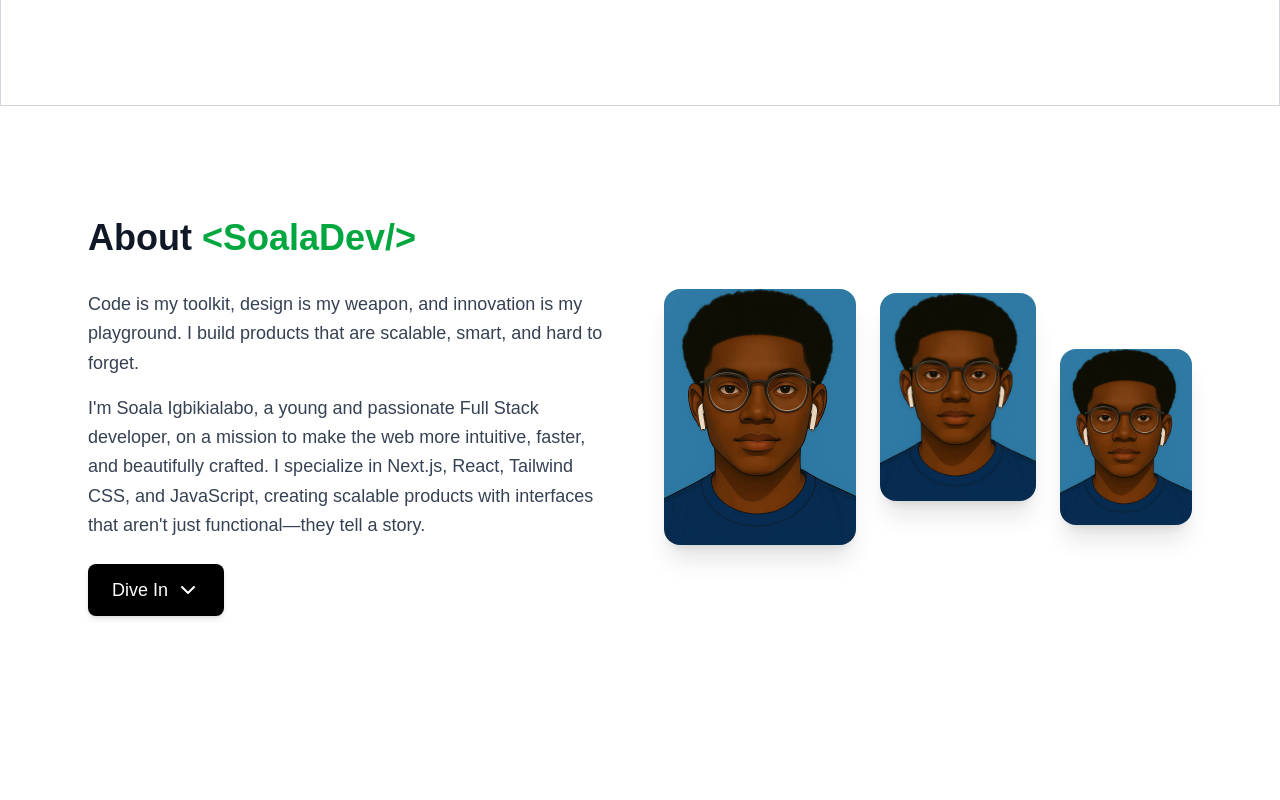
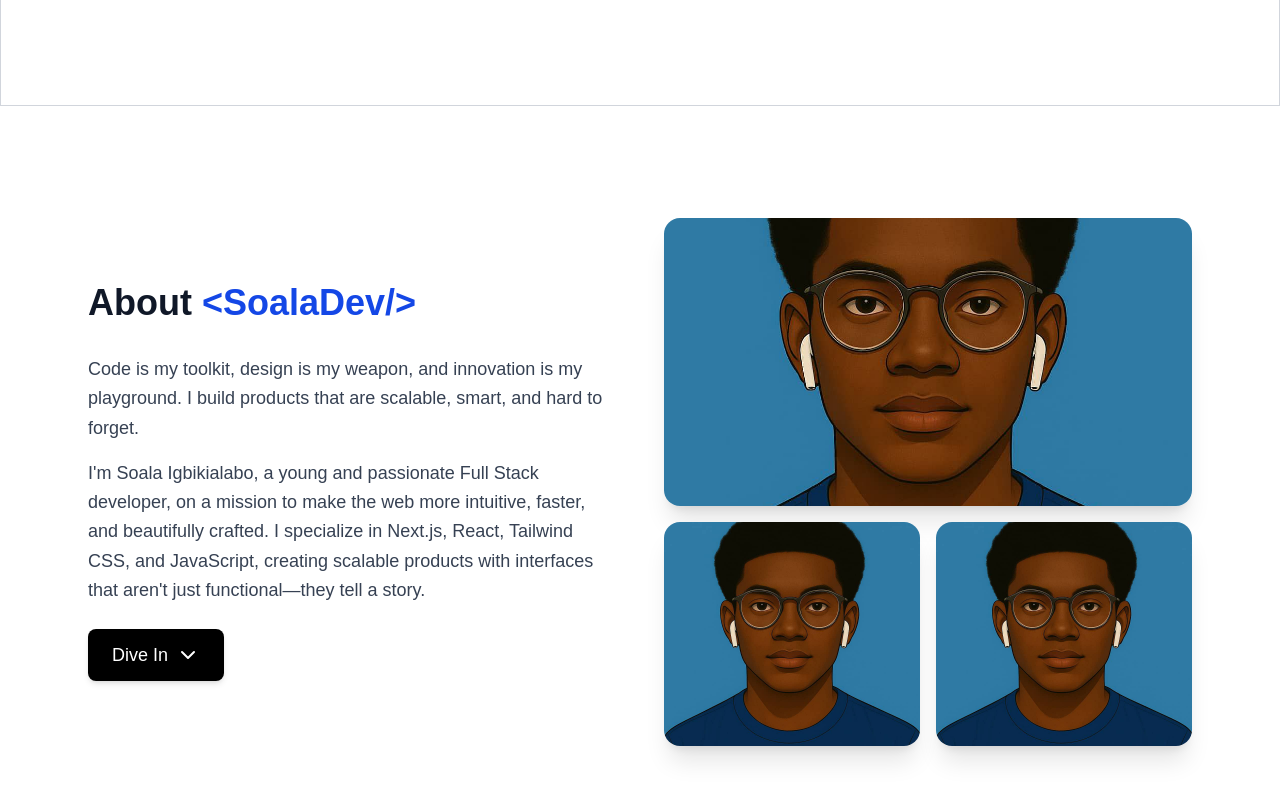
Before and after one commit to soala144/portfolio, a Next.js app: page / in a window 1280 px wide. Shown: the part 694-1494 px from the top of the page. Before the commit the page ends 1374 px from the top, so only its background shows below. Built offline with nearby package versions, Linux system fonts and the light colour scheme.

Commit message:
gallery of about

```diff
--- a/src/app/_components/About.tsx
+++ b/src/app/_components/About.tsx
@@ -22,7 +22,7 @@ const About = () => {
           animate={{ opacity: 1, y: 0 }}
           transition={{ duration: 0.6 }}
         >
-          About <span className="text-green-600">&lt;SoalaDev/&gt;</span>
+          About <span className="text-blue-700">&lt;SoalaDev/&gt;</span>
         </motion.h1>
 
         {/* Content */}
@@ -102,26 +102,28 @@ const About = () => {
         </div>
       </div>
 
-      {/* Right Side: Artistic Images */}
-      {/* Right Side: Modern One-Line Artistic Images */}
-      <div className="relative flex gap-6 justify-center items-center">
+      {/* Right Side: Full-bleed Images */}
+      <div className="grid grid-cols-1 gap-4 md:relative -mx-6 md:mx-0">
+        {/* Top Big Image */}
         <motion.div
-          className="w-64 h-64 rounded-2xl overflow-hidden shadow-xl"
-          initial={{ opacity: 0, x: 40 }}
-          animate={{ opacity: 1, x: 0 }}
+          className="w-full h-72 md:rounded-2xl overflow-hidden shadow-xl group"
+          initial={{ opacity: 0, y: 40 }}
+          animate={{ opacity: 1, y: 0 }}
           transition={{ duration: 0.6 }}
         >
           <Image
             src="/cartoonImg.jpg"
-            alt="About Image 1"
-            width={400}
+            alt="Main About Image"
+            width={1200}
             height={400}
-            className="object-cover w-full h-full"
+            className="object-cover w-full h-full transform group-hover:scale-110 transition duration-500"
           />
         </motion.div>
 
+        {/* Bottom Two Images */}
+        <div className="grid grid-cols-2 gap-4">
           <motion.div
-          className="w-52 h-52 rounded-2xl overflow-hidden shadow-xl -mt-10"
+            className="w-full h-56 md:rounded-2xl overflow-hidden shadow-xl group"
             initial={{ opacity: 0, x: -40 }}
             animate={{ opacity: 1, x: 0 }}
             transition={{ duration: 0.6, delay: 0.2 }}
@@ -129,26 +131,27 @@ const About = () => {
             <Image
               src="/cartoonImg.jpg"
               alt="About Image 2"
-            width={400}
-            height={400}
-            className="object-cover w-full h-full"
+              width={600}
+              height={300}
+              className="object-cover w-full h-full transform group-hover:scale-110 transition duration-500"
             />
           </motion.div>
 
           <motion.div
-          className="w-44 h-44 rounded-2xl overflow-hidden shadow-xl mt-10"
-          initial={{ opacity: 0, y: 40 }}
-          animate={{ opacity: 1, y: 0 }}
+            className="w-full h-56 md:rounded-2xl overflow-hidden shadow-xl group"
+            initial={{ opacity: 0, x: 40 }}
+            animate={{ opacity: 1, x: 0 }}
             transition={{ duration: 0.6, delay: 0.4 }}
           >
             <Image
               src="/cartoonImg.jpg"
               alt="About Image 3"
-            width={400}
-            height={400}
-            className="object-cover w-full h-full"
+              width={600}
+              height={300}
+              className="object-cover w-full h-full transform group-hover:scale-110 transition duration-500"
             />
           </motion.div>
+        </div>
       </div>
     </section>
   );
```
Lines whose indentation alone changed are shown as unchanged.
